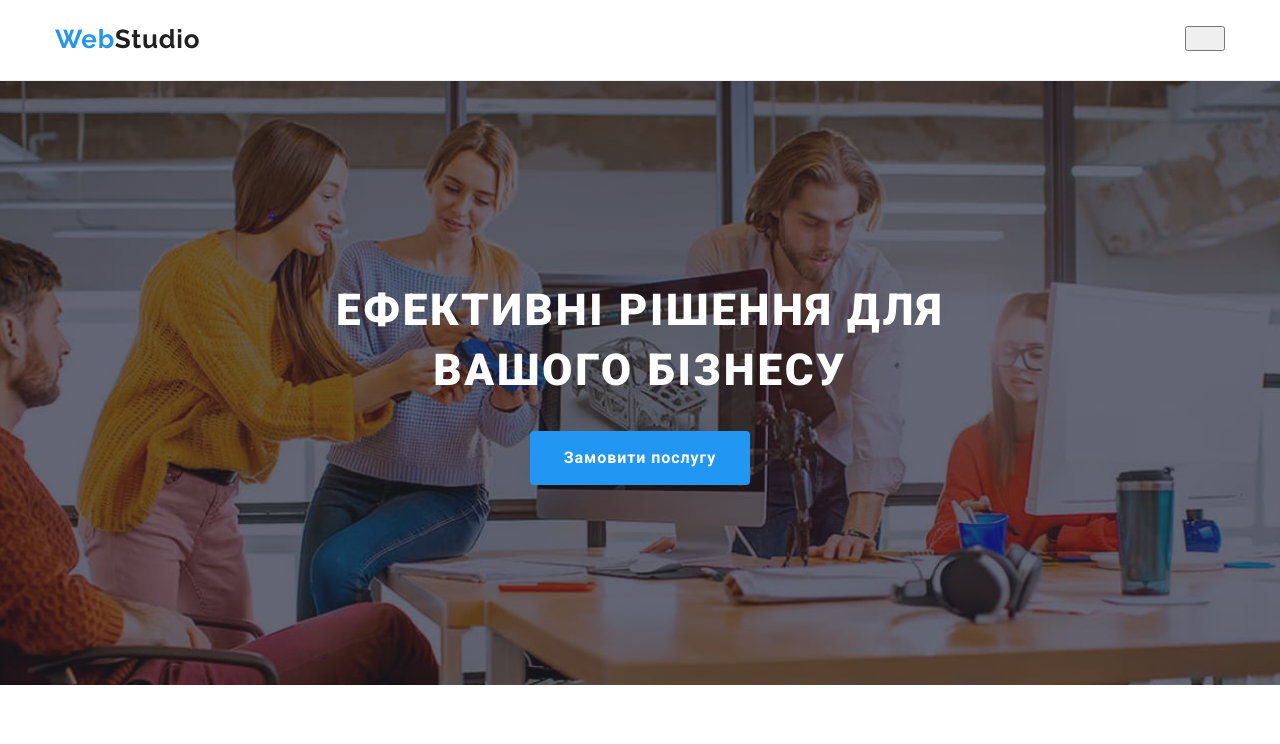
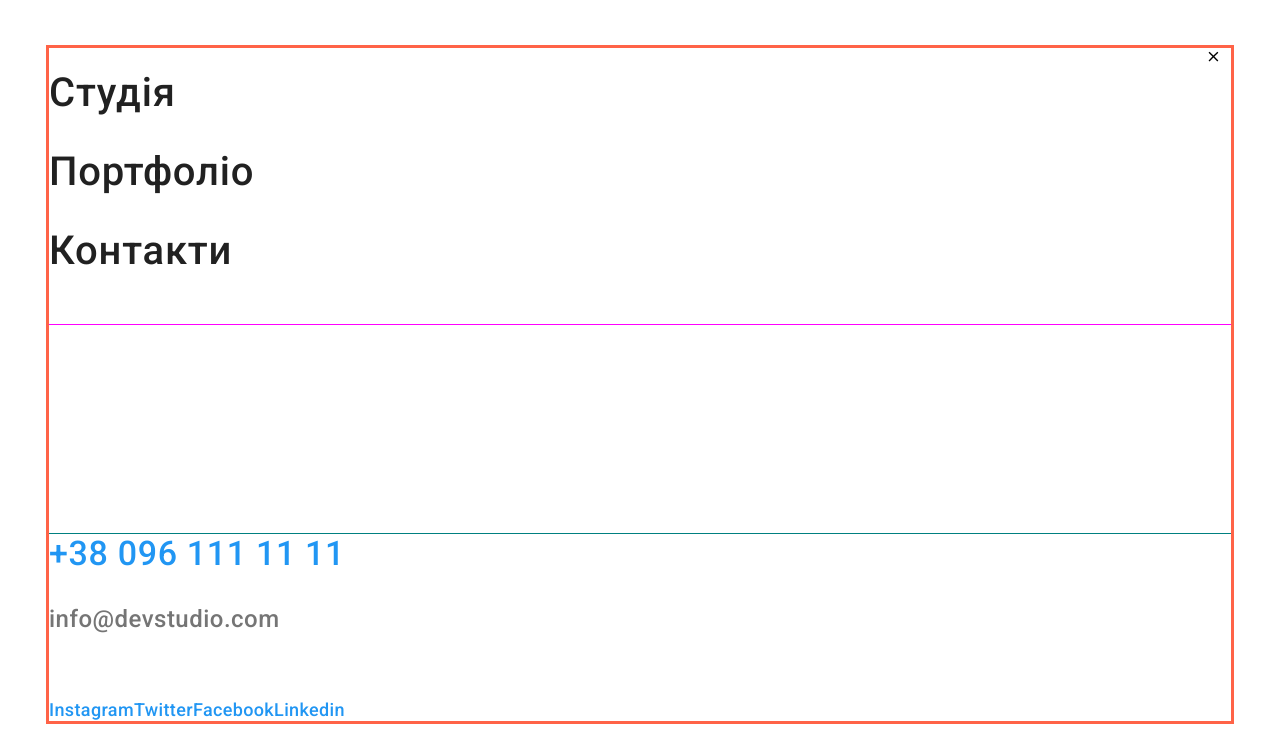
Before and after one commit to AlbinaKovalchuk/goit-markup-hw-08, a plain HTML site: page index.html in a window 1280 px wide. Shown: the top 744 px of the page. Drawn offline with nearby package versions, Linux system fonts and the light colour scheme.

Commit message:
add menu

```diff
--- a/index.html
+++ b/index.html
@@ -23,10 +23,8 @@
     <!------------------------------- Header ------------------->
     <header class="header">
         <div class="container header__container">
+            <a class="logo header__logo" href="./index.html" lang="en"><span class="logo__accent">Web</span>Studio</a>
             <nav class="navigation">
-                <a class="logo header__logo" href="./index.html" lang="en"><span
-                        class="logo__accent">Web</span>Studio</a>
-
                 <ul class="navigation navigation__list list">
                     <li class="navigation__item">
                         <a class="navigation__link" href="./index.html">Студія</a>
@@ -50,21 +48,76 @@
                             </svg>+38 096 111 11 11</a>
                     </li>
                 </ul>
+            </div>
 
-                <button type="button" class="" >
-                    <svg class="" width="24" height="16">
-                        <use href="./images/icons.svg" </svg>
-                </button>
+            <!-- конопка відкриття  меню на моб и таблет версиях -->
+            <button type="button" class="menu-open-btn" data-menu-open>
+                <svg class="" width="24" height="16">
+                    <use href="./images/icons.svg#icon_mob_menu"></use>
+                </svg>
+            </button>
 
+            <!-- блок меню для моб/таблет  версии -->
+            <div class="mob-menu" data-menu >
+                <div class="mob-container">
+                    <div class="mob-nav">
+                        <button type="button" class="menu-close-btn"data-menu-close>
+                            <svg class="" width="24" height="16">
+                                <use href="./images/icons.svg#icon-close"></use>
+                            </svg>
+                        </button>
 
-            <!-- <button type="button" class="modal-close-btn" data-modal-close>
-                    <svg class="icon-close" width="18" height="18">
-                        <use href="./images/icons.svg#icon-close"></use>
-                    </svg>
-            </button> -->
+                        <ul class="mob-menu__list">
+                            <li class="mob-menu__item">
+                                <a class="mob-menu__link" href="./index.html">Студія</a>
+                            </li>
+                            <li class="mob-menu__item">
+                                <a class="mob-menu__link" href="./portfolio.html">Портфоліо</a>
+                            </li>
+                            <li class="mob-menu__item">
+                                <a class="mob-menu__link" href="#">Контакти</a>
+                            </li>
+                        </ul>
+                    </div>
 
+                    <div class="mob_connect">
+                        <!-- список  контактов -->
+                        <ul class="mob-connect__list">
+                            <li class="mob-connect__item">
+                                <a class="connect__tel" href="tel:+380961111111">+38 096 111 11 11</a>
+                            </li>
+                            <li class="mob-connect__item">
+                                <a class="connect__mail" href="mailto:info@devstudio.com">info@devstudio.com</a>
+                            </li>
+                        </ul>
 
+                        <!-- список соц мереж словами -->
+                        <ul class="mob_soc__list list">
+                            <li class="mob_soc__item">
+                                <a class="mob_soc__link" href="#">
+                                    <use href="#">Instagram </use>
+                                </a>
+                            </li>
+                            <li class="mob_soc__item">
+                                <a class="mob_soc__link" href="#">
+                                    <use href="#">Twitter </use>
+                                </a>
+                            </li>
+                            <li class="mob_soc__item">
+                                <a class="mob_soc__link" href="#">
+                                    <use href="#">Facebook </use>
+                                </a>
+                            </li>
+                            <li class="mob_soc__item">
+                                <a class="mob_soc__link" href="#">
+                                    <use href="#">Linkedin </use>
+                                </a>
+                            </li>
+                        </ul>
+                    </div>
+                </div>
             </div>
+
         </div>
     </header>
 
@@ -410,7 +463,7 @@
                         </a>
                     </li>
                     <li class="soc__item">
-                        <a class="soc__link" href="#">
+                        <a class="soc__link" href=" #">
                             <svg class="" with="20" height="20">
                                 <use href="./images/symbol-defs.svg#icon-twitter"></use>
                             </svg>
@@ -445,10 +498,6 @@
             </div>
         </div>
     </footer>  -->
-
-
-
-
     <!---------------------------------модальне вікно--------->
     <div class="backdrop is-hidden" data-modal>
         <div class="modal">
@@ -507,6 +556,7 @@
         </div>
     </div>
     <script src="./js/modal.js"></script>
+    <script src="./js/menu.js"></script>
 </body>
 
 </html>
--- /dev/null
+++ b/js/menu.js
@@ -0,0 +1,14 @@
+(() => {
+  const refs = {
+    openMenuBtn: document.querySelector('[data-menu-open]'),
+    closeMenuBtn: document.querySelector('[data-menu-close]'),
+    menu: document.querySelector('[data-menu]'),
+  };
+
+  refs.openMenuBtn.addEventListener('click', toggleMenu);
+  refs.closeMenuBtn.addEventListener('click', toggleMenu);
+
+  function toggleMenu() {
+    refs.menu.classList.toggle('is-hidden');
+  }
+})();
--- a/sass/layouts/_header.scss
+++ b/sass/layouts/_header.scss
@@ -12,11 +12,12 @@
 /* короб для лого та кoроба с навигацией та контактами */
 .header__container {
   @include align-center();
+  position: absolute;
 }
 
-/* короб для ссылок с навигацией по сайту  */
-.navigation {
-  @include align-center();
+// відступ від лого, який є тільки в header
+.header__logo {
+  margin-right: 93px;
 }
 
 /* короб для телеф та емайла */
@@ -24,13 +25,84 @@
   margin-left: auto;
 }
 
-// відступ від лого, який є тільки в header
-.header__logo {
-  margin-right: 93px;
+.menu-open-btn {
+  margin-left: auto;
 }
+
+.mob-menu {
+  position: fixed;
+  top: 0;
+  left: 0;
+  padding: 48px 49px;
+  background-color: var(--primary-background-color);
+  width: 100vw;
+  // height: 100vw;
+  height: 769px;
+  z-index: 1;
+  > .mob-container {
+    display: flex;
+    height: 100%;
+     flex-direction: column;
+     justify-content: space-between;
+     overflow: auto;
+   }
+}
+.mob-container{outline: 3px solid tomato;
+   }
+
+
+
+.mob-nav {
+  outline: 1px solid fuchsia;
+}
+
+.menu-close-btn {
+  display: block;
+  margin-left: auto;
+  background-color: transparent;
+  border: none;
+}
+.mob-menu__list {
+  // margin-bottom: 302px;
+  margin-bottom: 50px;
+}
+.mob-menu__item:not(:last-child) {
+  margin-bottom: 32px;
+}
+.mob-menu__link {
+  @include font(500, 40px, 1.175, 0.02em);
+  color: var(--secondary-text-color);
+}
+.mob-connect__list {
+  margin-bottom: 64px;
+}
+
+.mob_connect {
+  display: block;
+  outline: 1px solid teal;
+}
+
+.connect__tel {
+  display: block;
+  @include font(500, 34px, 1.175, 0.02em);
+  color: var(--accent-background);
+  padding-bottom: 32px;
+}
+
+.connect__mail {
+  @include font(500, 24px, 1.16, 0.02em);
+  color: var(--primary-text-color);
+}
+
+.mob_soc__item {
+  @include font(500, 18px, 1.22, 0.02em);
+  color: var(--accent-background);
+}
+
+/* короб для ссылок с навигацией по сайту  */
 /*  элементы навигации по сайту /сайт портфолио контакты */
 .navigation {
-
+  @include align-center();
   @include font(500, 14px, 1.14, 0.02em);
   color: var(--secondary-text-color);
 }
```
Also changed, not shown: css/main.css, css/main.min.css, images/icons.svg, 2 other files.
